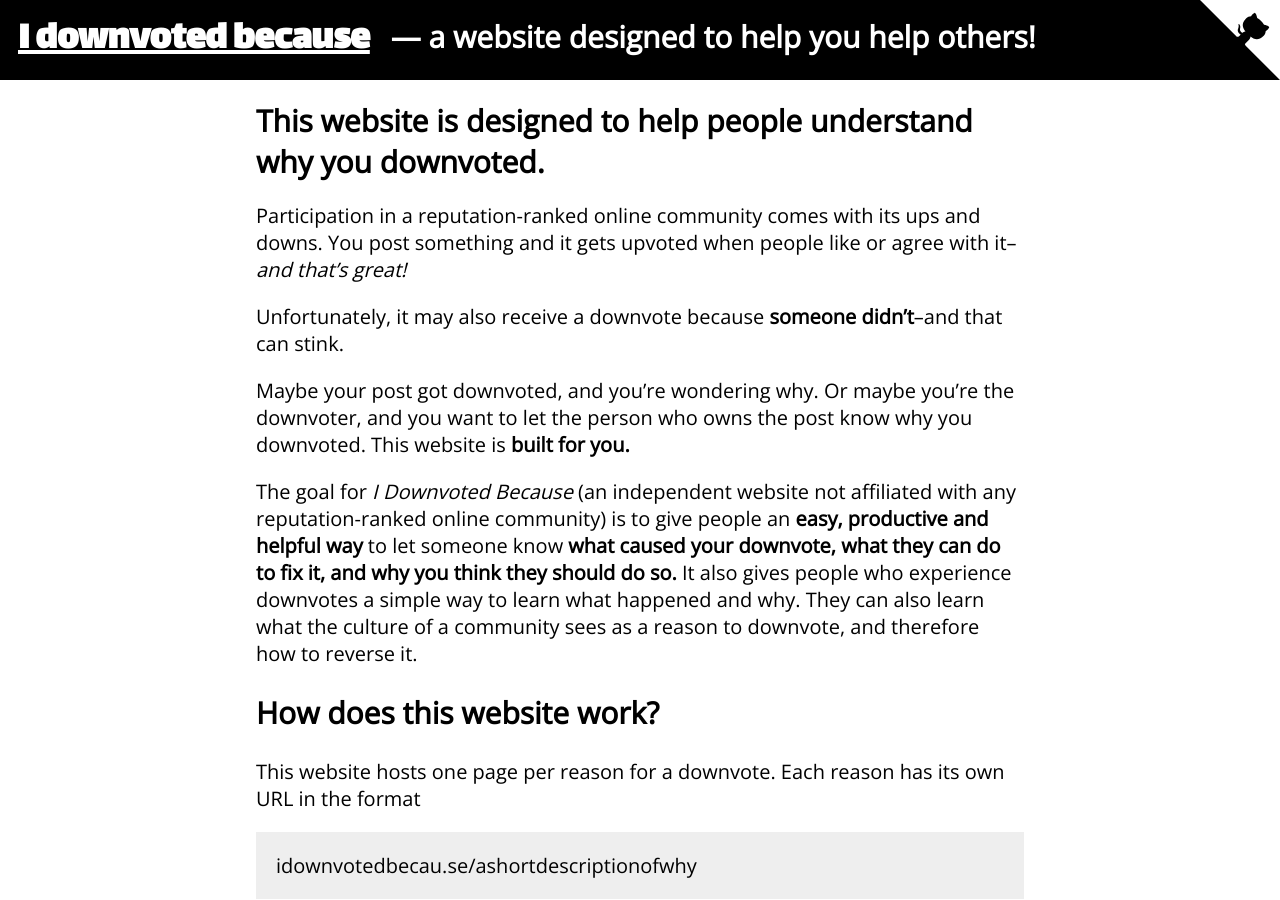
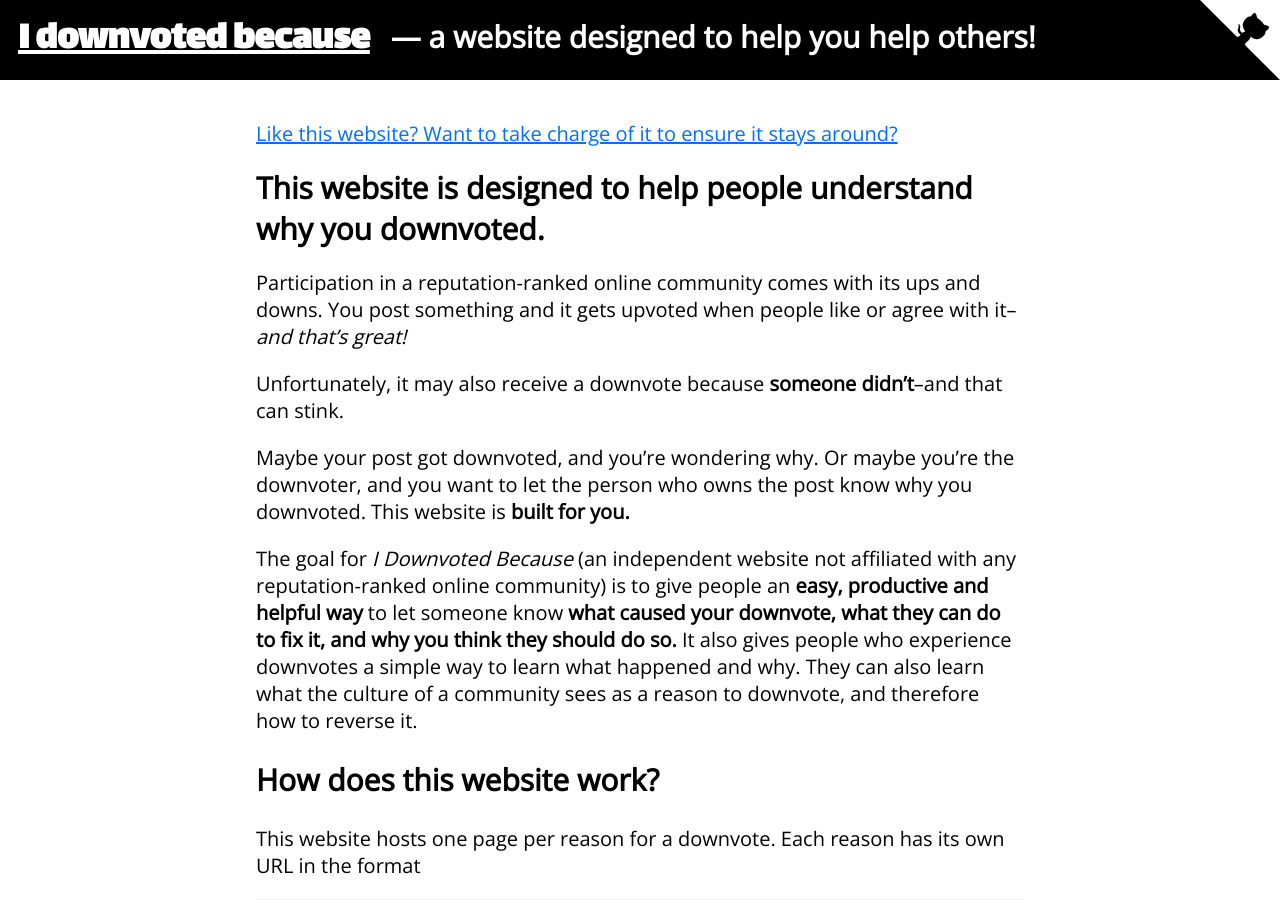
Before and after one commit to WillSullivan/idownvotedbecause, a Jekyll site: the page built from index.md, in a window 1280 px wide and 900 px high. Built offline with Jekyll 4.4.1, drawn with Linux system fonts in a browser that asks for light colours; comment, search, counter and statistics services are not loaded.

Commit message:
Update index.md

```diff
--- a/index.md
+++ b/index.md
@@ -2,6 +2,7 @@
 title: I downvoted because...
 byline: — a website designed to help you help others!
 ---
+ [Like this website? Want to take charge of it to ensure it stays around?](https://github.com/WillSullivan/idownvotedbecause/issues/131)
 
 # This website is designed to help people understand why you downvoted.
 
```
